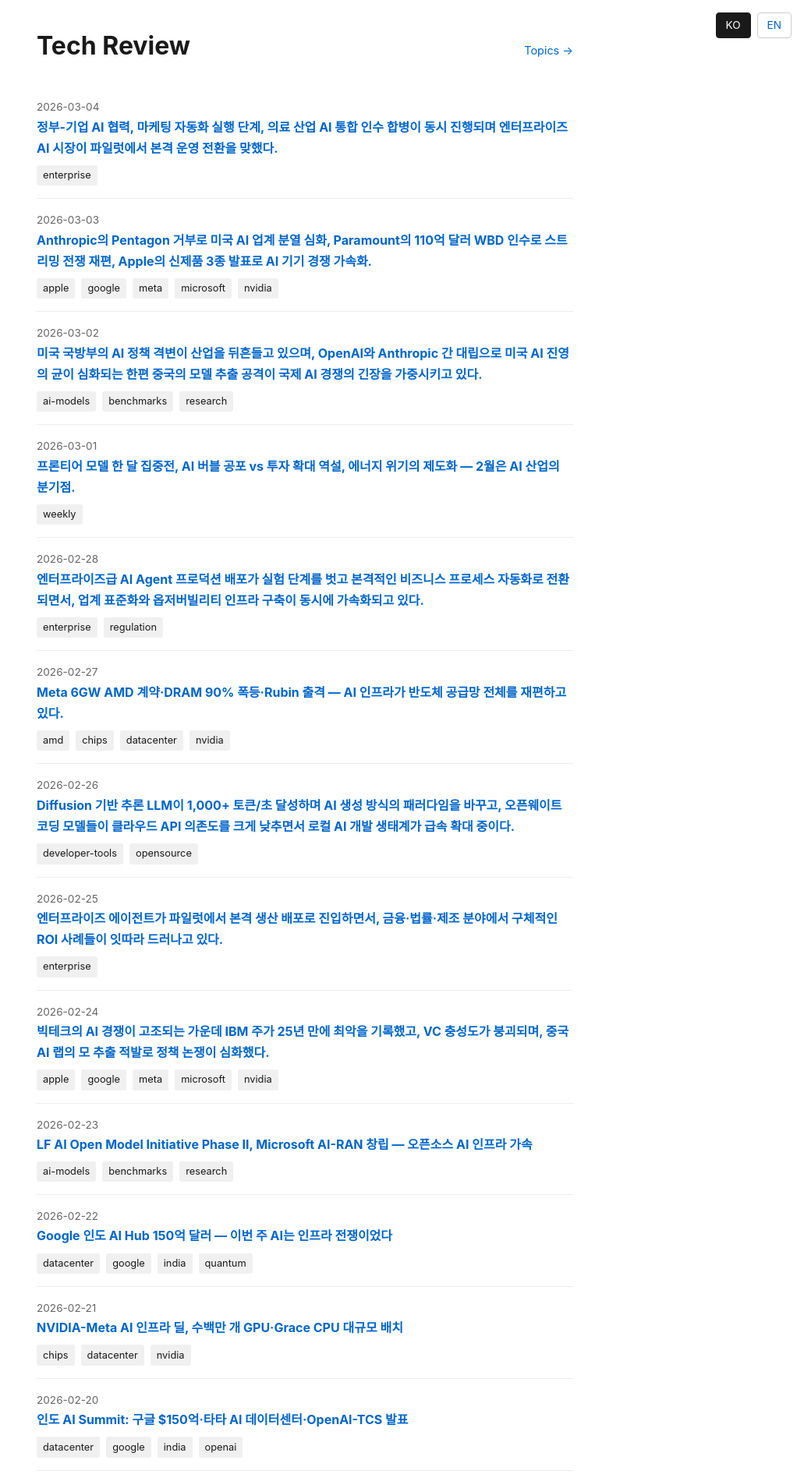
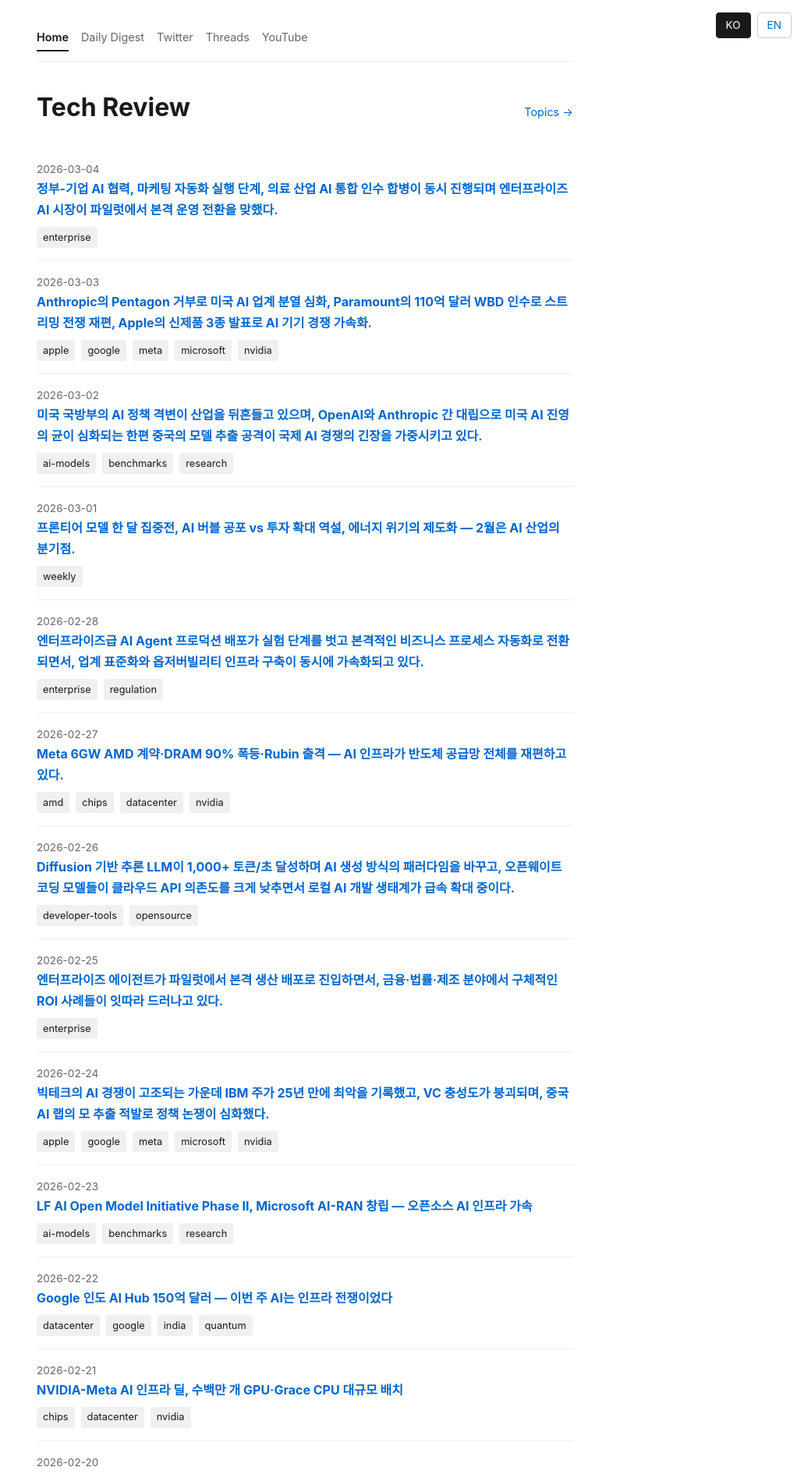
Before and after one commit to paulseongminpark/tech-review, a Jekyll site: the page built from ko/index.html, in a window 1280 px wide. Shown: the top 1891 px of the page at 78% size, without its empty margins (249-1280 px from the left). Built offline with Jekyll 4.4.1, drawn with Linux system fonts in a browser that asks for light colours.

Commit message:
[tech-review] site-nav 탭 추가 (Daily Digest/Twitter/Threads/YouTube)

```diff
--- a/_layouts/default.html
+++ b/_layouts/default.html
@@ -23,10 +23,26 @@
     .content p { margin: 0.5rem 0; }
     .content ul { list-style: none; padding-left: 1rem; }
     .content li { margin: 0.25rem 0; }
+    .site-nav { display:flex; gap:1rem; margin-bottom:2rem; border-bottom:1px solid #eee; padding-bottom:0.75rem; }
+    .site-nav a { color:#666; font-size:0.9rem; text-decoration:none; padding:0.25rem 0; }
+    .site-nav a.active { color:#1a1a1a; font-weight:600; border-bottom:2px solid #1a1a1a; }
   </style>
 </head>
 <body>
   {% include lang-toggle.html %}
+  {% assign lang = page.lang | default: 'ko' %}
+  <nav class="site-nav">
+    <a href="{{ site.baseurl }}/{{ lang }}/"
+       {% unless page.url contains 'daily-digest' or page.url contains '/twitter/' or page.url contains '/threads/' or page.url contains '/youtube/' %}class="active"{% endunless %}>Home</a>
+    <a href="{{ site.baseurl }}/{{ lang }}/daily-digest/"
+       {% if page.url contains 'daily-digest' %}class="active"{% endif %}>Daily Digest</a>
+    <a href="{{ site.baseurl }}/{{ lang }}/twitter/"
+       {% if page.url contains '/twitter/' %}class="active"{% endif %}>Twitter</a>
+    <a href="{{ site.baseurl }}/{{ lang }}/threads/"
+       {% if page.url contains '/threads/' %}class="active"{% endif %}>Threads</a>
+    <a href="{{ site.baseurl }}/{{ lang }}/youtube/"
+       {% if page.url contains '/youtube/' %}class="active"{% endif %}>YouTube</a>
+  </nav>
   {{ content }}
 </body>
 </html>
```
